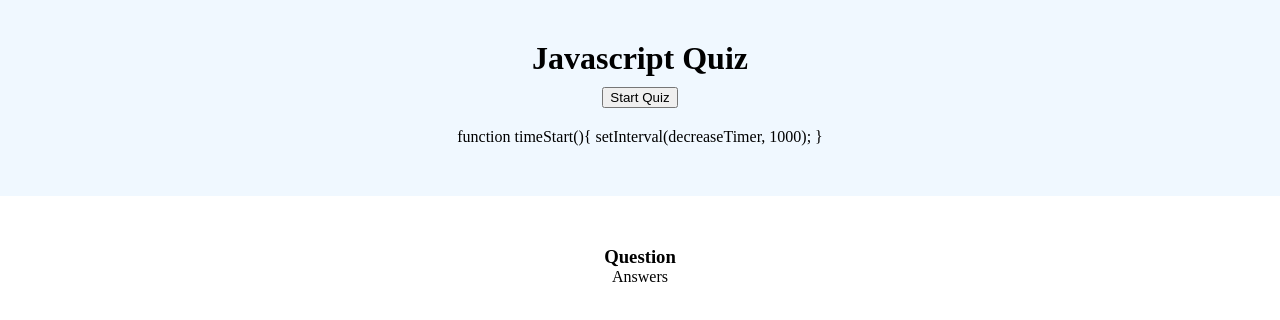
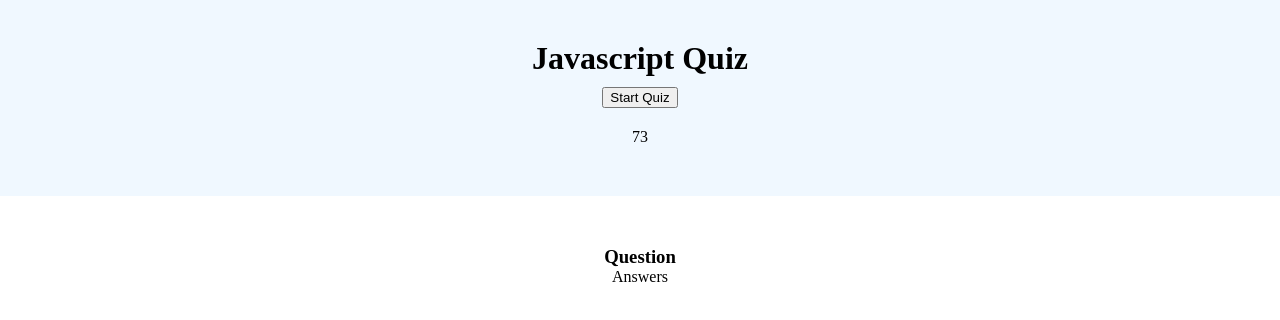
Before and after one commit to ICVRXS/4.Code_Quiz, a plain HTML site: page index.html in a window 1280 px wide. Both pictures are taken after a click on the button "Start Quiz". Drawn offline with Linux system fonts and the light colour scheme.

Commit message:
Made functioning timer

```diff
--- a/index.html
+++ b/index.html
@@ -9,7 +9,7 @@
         <div class="container" id="header">
             <h1>Javascript Quiz</h1>
             <button id="start-button">Start Quiz</button>
-            <div id="timer">time</div>
+            <div id="timer"></div>
         </div>
 
         <div class="container" id="question-box">
--- a/script.js
+++ b/script.js
@@ -13,7 +13,7 @@ var question = document.getElementById("question");
 
 startButton.addEventListener("click", function(){
     console.log("click");
-    timeStart
+    timeStart();
 });
 
 //interval for countdown - setInterval(callback, 1000);
@@ -24,7 +24,13 @@ startButton.addEventListener("click", function(){
     //when timer reaches zero, game ends
 
 function decreaseTimer (){
-    totalTime -=1;
+    console.log("butt")
+    if (totalTime > 0){
+        totalTime-=1;
+    }else{
+        endGame();
+    }
+    timeLeft.innerHTML = totalTime
 }
 
 function timeStart(){
@@ -32,7 +38,6 @@ function timeStart(){
     setInterval(decreaseTimer, 1000);
 }
 
-timeLeft.innerHTML = timeStart
 
 //questions and answers
     //questions in an array
@@ -40,6 +45,8 @@ timeLeft.innerHTML = timeStart
     //if/else conditional for answers
     //if answer === "true" next question
     //else subtract time
+
+
 
 //when the user clicks the answer
     //validates whether the answer is correct
@@ -52,3 +59,7 @@ timeLeft.innerHTML = timeStart
     //user is prompted with a form to submit initials
     //when they enter intials, it saves to local storage, along with their score
     //lists user's scores
+
+    function endGame(){
+
+    }
```
